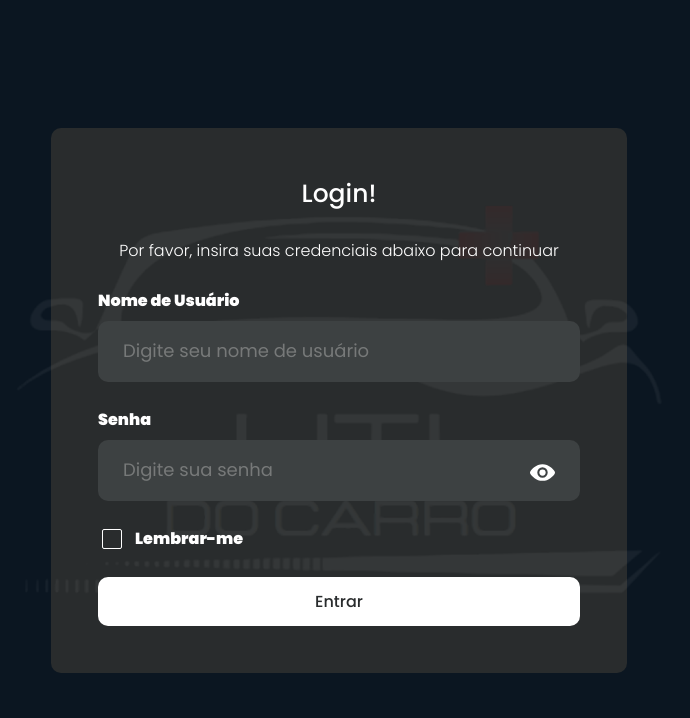
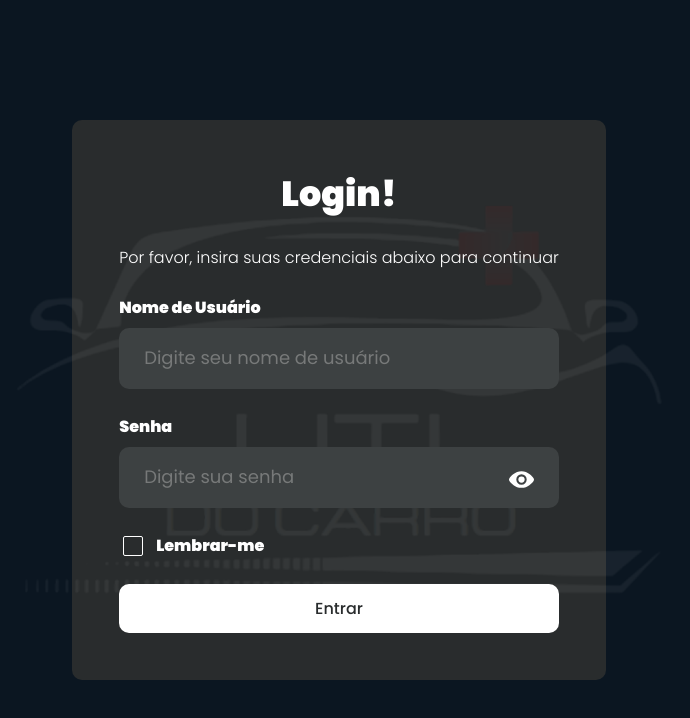
Before and after one commit to utidocarro/utidocarro-frontend, a React (Vite) app: page / in a window 1280 px wide. Shown: the top 718 px of the page, without its empty margins (301-991 px from the left). Built offline with nearby package versions, Linux system fonts and the light colour scheme.

Commit message:
:dizzy: feat: Adição de animações no login

```diff
--- a/src/components/buttons/Button/index.tsx
+++ b/src/components/buttons/Button/index.tsx
@@ -1,17 +1,21 @@
-import Card, { ICard } from '@components/cards/Card';
-import { HTMLProps, memo } from 'react';
-import style from './style.module.css';
+import { HTMLProps, memo } from "react";
+import * as motion from "motion/react-client";
+
+import Card, { ICard } from "@components/cards/Card";
+import style from "./style.module.css";
 
 export interface IButton
-    extends Pick<ICard, 'cardType'>,
+  extends Pick<ICard, "cardType">,
     HTMLProps<HTMLButtonElement> {
-    type?: 'button' | 'submit' | 'reset';
+  type?: "button" | "submit" | "reset";
 }
 
 function Button({ onClick, children, cardType, ...props }: IButton) {
   return (
     <button className={style.container} {...props}>
+      <motion.div whileHover={{ scale: 1.1 }} whileTap={{ scale: 0.9 }}>
         <Card cardType="secondary">{children}</Card>
+      </motion.div>
     </button>
   );
 }
--- a/src/components/buttons/Checkbox/index.tsx
+++ b/src/components/buttons/Checkbox/index.tsx
@@ -1,6 +1,7 @@
 import { HTMLProps, memo } from "react";
+
+import Label, { ILabel } from "@components/texts/Label";
 import style from "./style.module.css";
-import Label, { ILabel } from "@components/texts/Label";
 
 export interface ICheckbox
   extends HTMLProps<HTMLInputElement>,
--- a/src/components/inputs/Input/index.tsx
+++ b/src/components/inputs/Input/index.tsx
@@ -1,6 +1,6 @@
-import { InputHTMLAttributes, memo } from 'react';
-import style from './style.module.css';
-import { Colors } from '@styles/Colors';
+import { InputHTMLAttributes, memo } from "react";
+import style from "./style.module.css";
+import { Colors } from "@styles/Colors";
 
 export interface IInput extends InputHTMLAttributes<HTMLInputElement> {
   placeholder: string;
@@ -14,7 +14,6 @@ function Input({ ...props }: IInput) {
       style={{
         backgroundColor: Colors.lightShape,
         color: Colors.white,
-                border: 'none',
       }}
     />
   );
--- a/src/components/inputs/Input/style.module.css
+++ b/src/components/inputs/Input/style.module.css
@@ -1,6 +1,7 @@
 .input {
-    padding: 20px 25px;
-    border-radius: 10px;
-    font-weight: normal;
-    font-size: 18px;
+  padding: 20px 25px;
+  border-radius: 10px;
+  font-weight: normal;
+  font-size: 18px;
+  border: none;
 }
--- a/src/components/inputs/InputPassword/index.tsx
+++ b/src/components/inputs/InputPassword/index.tsx
@@ -1,18 +1,23 @@
-import { memo, useState } from 'react';
-import InputBaseIcon, { IInputBaseIcon } from '../InputBaseIcon';
-import { Eye, EyeHide } from '@assets/icons';
+import { memo, useState } from "react";
+import * as motion from "motion/react-client";
 
-export interface IInputPassword extends Omit<IInputBaseIcon, 'children'> {}
+import InputBaseIcon, { IInputBaseIcon } from "../InputBaseIcon";
+import { Eye, EyeHide } from "@assets/icons";
+
+export interface IInputPassword extends Omit<IInputBaseIcon, "children"> {}
 
 function InputPassword({ ...props }: IInputPassword) {
   const [showPassword, setShowPassword] = useState(false);
 
   return (
-        <InputBaseIcon type={showPassword ? 'text' : 'password'} {...props}>
+    <InputBaseIcon type={showPassword ? "text" : "password"} {...props}>
       <div
-                style={{ cursor: 'pointer' }}
-                onClick={() => setShowPassword((c) => !c)}>
+        style={{ cursor: "pointer" }}
+        onClick={() => setShowPassword((c) => !c)}
+      >
+        <motion.div whileHover={{ scale: 1.2 }} whileTap={{ scale: 0.8 }}>
           {showPassword ? <EyeHide width={25} /> : <Eye width={25} />}
+        </motion.div>
       </div>
     </InputBaseIcon>
   );
--- a/src/pages/Login/index.tsx
+++ b/src/pages/Login/index.tsx
@@ -1,24 +1,24 @@
-import { SubmitHandler, useForm } from 'react-hook-form';
-import { z } from 'zod';
-import { zodResolver } from '@hookform/resolvers/zod';
+import { SubmitHandler, useForm } from "react-hook-form";
+import { z } from "zod";
+import { zodResolver } from "@hookform/resolvers/zod";
+import * as motion from "motion/react-client";
 
-import style from './style.module.css';
-import { LOGO_UTI_DO_CARRO } from '@assets/images';
+import style from "./style.module.css";
+import { LOGO_UTI_DO_CARRO } from "@assets/images";
 
-import Card from '@components/cards/Card';
-import InputPassword from '@components/inputs/InputPassword';
-import Title from '@components/texts/Title';
-import TextButton from '@components/buttons/TextButton';
-import Checkbox from '@components/buttons/Checkbox';
-import Paragraph from '@components/texts/Paragraph';
-import InputBase from '@components/inputs/InputBase';
-import TextError from '@components/texts/TextError';
+import Card from "@components/cards/Card";
+import InputPassword from "@components/inputs/InputPassword";
+import TextButton from "@components/buttons/TextButton";
+import Checkbox from "@components/buttons/Checkbox";
+import Paragraph from "@components/texts/Paragraph";
+import InputBase from "@components/inputs/InputBase";
+import TextError from "@components/texts/TextError";
 
 const schema = z.object({
-    username: z.string().min(1, { message: 'Digite um nome de usuário' }),
+  username: z.string().min(1, { message: "Digite um nome de usuário" }),
   password: z
     .string()
-        .min(6, { message: 'A senha deve ter no mínimo 6 caracteres' }),
+    .min(6, { message: "A senha deve ter no mínimo 6 caracteres" }),
   remember: z.boolean(),
 });
 
@@ -35,17 +35,31 @@ function Login() {
   const onSubmit: SubmitHandler<ILoginFormFields> = async (data) => {
     // TODO: Implementar a lógica de login
     await new Promise((resolve) => setTimeout(resolve, 2000));
-        console.log('data: ', data);
+    console.log("data: ", data);
     reset();
   };
 
   return (
     <div className={style.container}>
-            <Card width="45%" height="auto" cardType="tertiary">
+      <motion.div
+        initial={{ opacity: 0 }}
+        animate={{ opacity: 1 }}
+        transition={{
+          duration: 0.4,
+          scale: { type: "spring", visualDuration: 0.4, bounce: 0.5 },
+        }}
+        style={{
+          display: "flex",
+          justifyContent: "center",
+          width: "100%",
+        }}
+      >
+        <Card height="20%" width="auto" cardType="tertiary">
           <form
             onSubmit={handleSubmit(onSubmit)}
-                    className={style.formContainer}>
-                    <Title style={{ textAlign: 'center' }} title="Login!" />
+            className={style.formContainer}
+          >
+            <h1 className={style.title}>Login!</h1>
 
             <Paragraph
               size="medium"
@@ -57,32 +71,33 @@ function Login() {
               <InputBase
                 text="Nome de Usuário"
                 placeholder="Digite seu nome de usuário"
-                            {...register('username')}
+                {...register("username")}
               />
               {errors.username && (
-                            <TextError text={errors.username.message ?? ''} />
+                <TextError text={errors.username.message ?? ""} />
               )}
             </div>
             <div className={style.inputContainer}>
               <InputPassword
                 text="Senha"
                 placeholder="Digite sua senha"
-                            {...register('password')}
+                {...register("password")}
               />
               {errors.password && (
-                            <TextError text={errors.password.message ?? ''} />
+                <TextError text={errors.password.message ?? ""} />
               )}
             </div>
 
-                    <Checkbox text="Lembrar-me" {...register('remember')} />
+            <Checkbox text="Lembrar-me" {...register("remember")} />
 
             <TextButton
-                        text={isSubmitting ? 'Carregando...' : 'Entrar'}
+              text={isSubmitting ? "Carregando..." : "Entrar"}
               type="submit"
               disabled={isSubmitting}
             />
           </form>
         </Card>
+      </motion.div>
       <img src={LOGO_UTI_DO_CARRO} className={style.img} />
     </div>
   );
--- a/src/pages/Login/style.module.css
+++ b/src/pages/Login/style.module.css
@@ -26,3 +26,10 @@
   flex-direction: column;
   gap: 5px;
 }
+
+.title {
+  color: var(--white);
+  font-weight: 900;
+  font-size: 35px;
+  text-align: center;
+}
```
Lines whose indentation alone changed are shown as unchanged.
